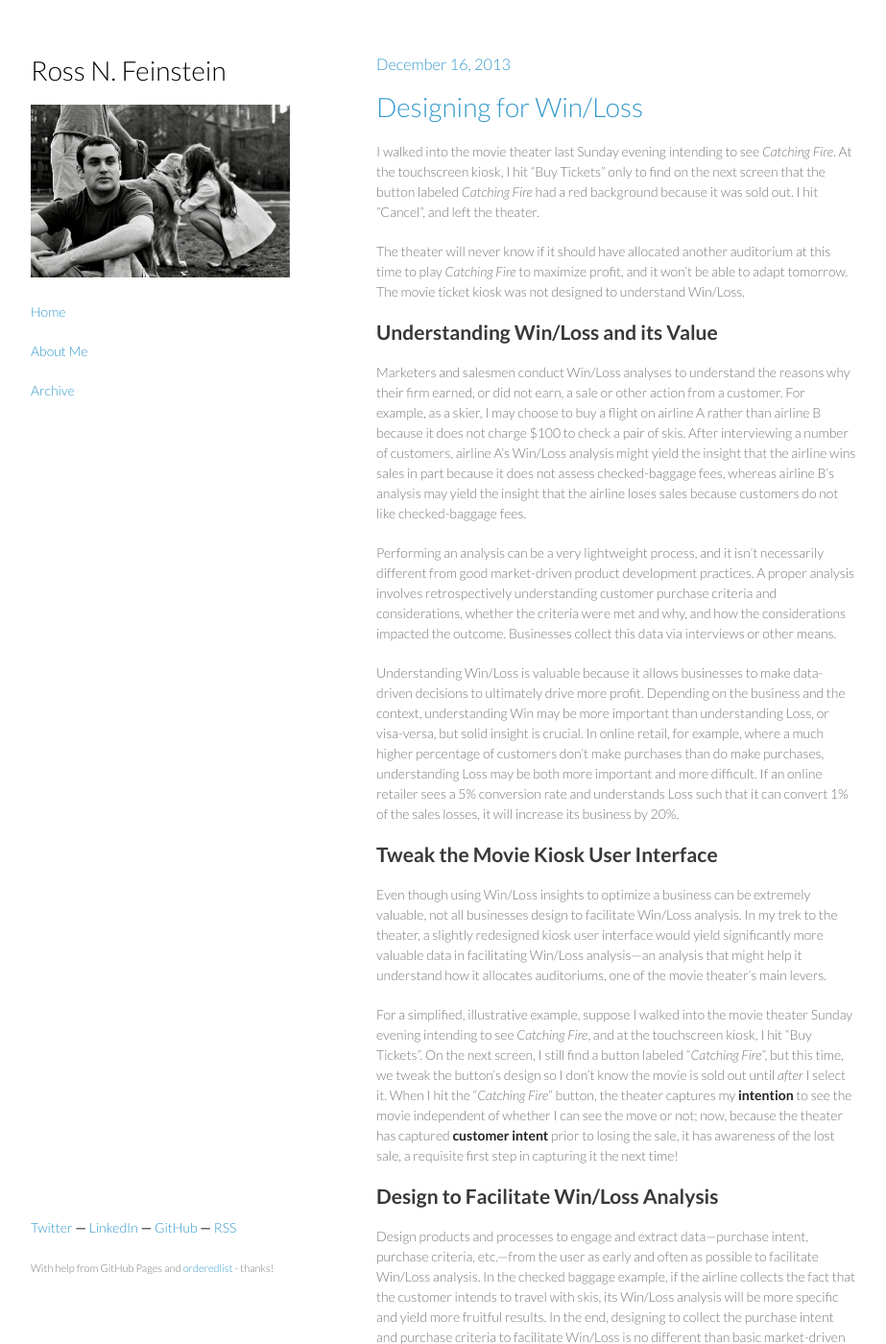
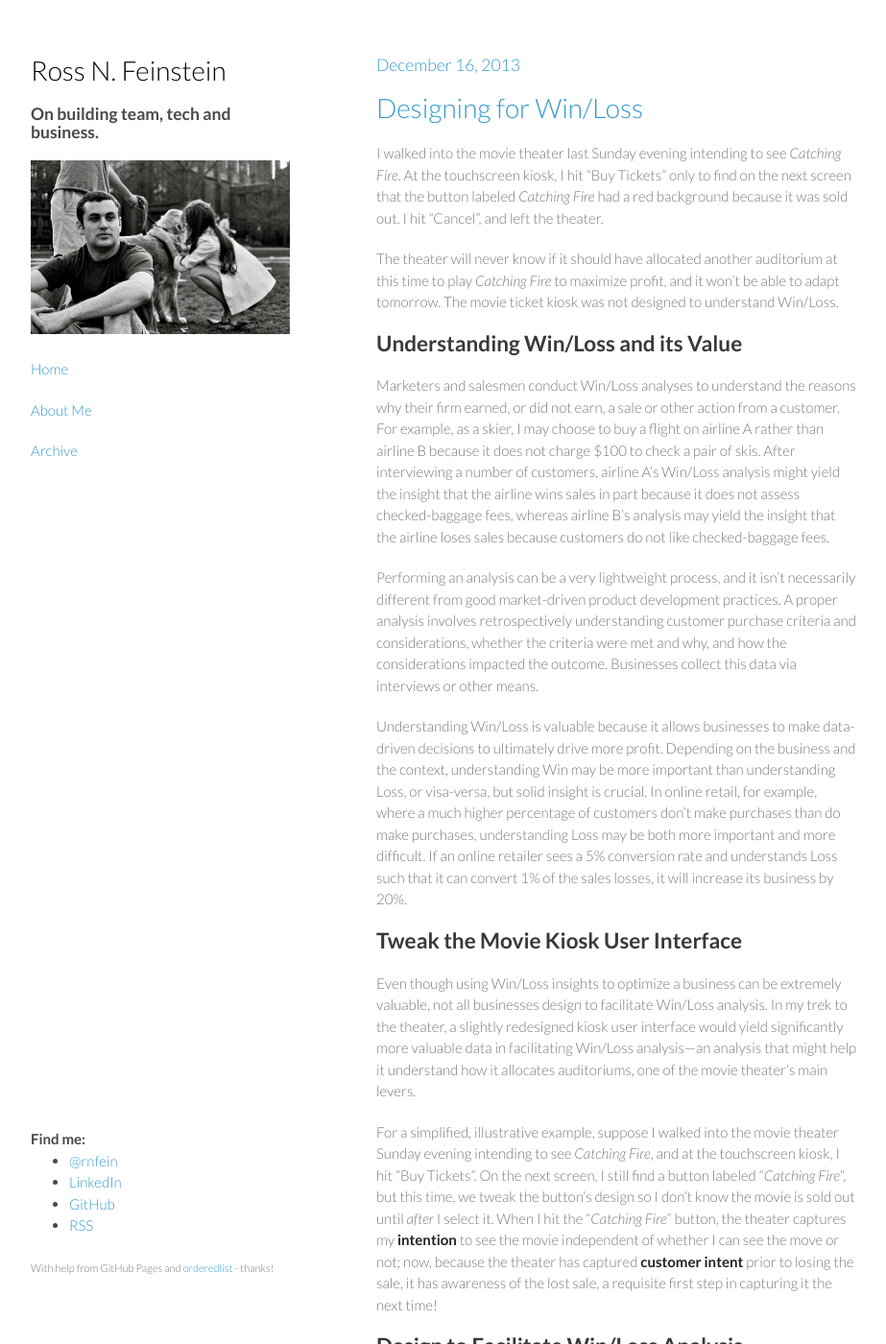
Before and after one commit to rnfein/rnfein.github.com, a Jekyll site: the page built from index.html, in a window 1280 px wide and 1400 px high. Shown: the whole window at 96% size, without its empty margins (178-1101 px from the left). Built offline with Jekyll 4.4.1, drawn with Linux system fonts in a browser that asks for light colours; comment, search, counter and statistics services are not loaded.

```diff
--- a/_includes/page_footer.html
+++ b/_includes/page_footer.html
@@ -1,10 +1,13 @@
 </section>
 <footer>
     <h4>
-        <a href="http://www.twitter.com/rnfein">Twitter</a> &mdash;
-        <a href="http://www.linkedin.com/in/rnfein">LinkedIn</a> &mdash;
-        <a href="https://github.com/rnfein">GitHub</a> &mdash;
-        <a href="/atom.xml">RSS</a>
+        Find me:
+        <ul>
+        <li><a href="http://www.twitter.com/rnfein">@rnfein</a></li>
+        <li><a href="http://www.linkedin.com/in/rnfein">LinkedIn</a></li>
+        <li><a href="https://github.com/rnfein">GitHub</a></li>
+        <li><a href="/atom.xml">RSS</a></li>
+        </ul>
     </h4>
 
     <p>
--- a/_includes/page_header.html
+++ b/_includes/page_header.html
@@ -18,7 +18,11 @@
 <body>
 <div class="wrapper">
     <header>
-        <h1><a href="/">Ross N. Feinstein</a></h1>
+        <h1>
+            <a href="/">Ross N. Feinstein</a>
+        </h1>
+
+        <h3>On building team, tech and business.</h3>
 
         <p><img src="/images/avatar.png"></p>
 
--- a/stylesheets/styles.css
+++ b/stylesheets/styles.css
@@ -2,7 +2,7 @@
 
 body {
   padding:50px;
-  font:14px/1.5 Lato, "Helvetica Neue", Helvetica, Arial, sans-serif;
+  font:15px/1.5 Lato, "Helvetica Neue", Helvetica, Arial, sans-serif;
   color:#777;
   font-weight:300;
 }
@@ -187,6 +187,11 @@ footer {
   bottom:50px;
 }
 
+.image-row img {
+    width: 220px;
+    margin: 5px;
+}
+
 @media print, screen and (max-width: 960px) {
 
   div.wrapper {
```
Also changed, not shown: about.html (+21 -2 lines).
